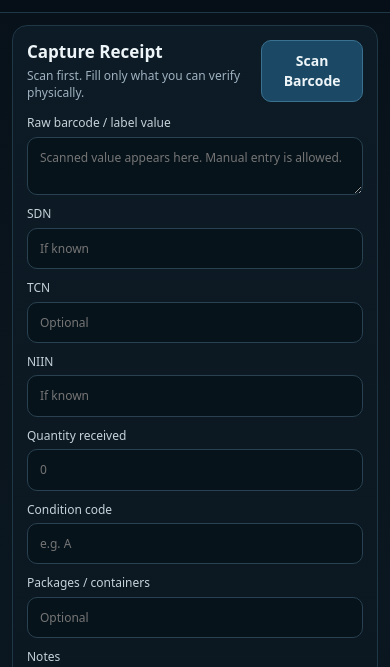
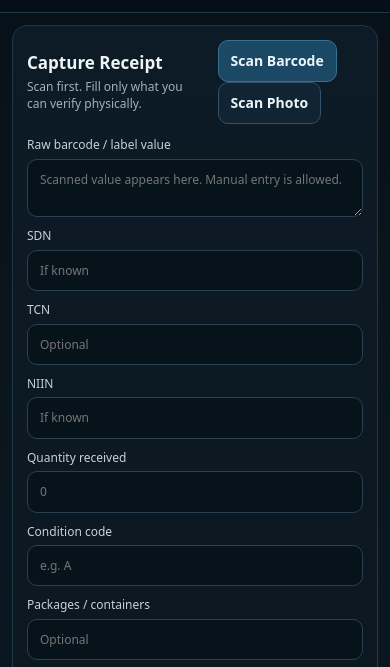
Before and after one commit to matthewgperez1-rgb/Scope-demo, a plain HTML site: page index.html in a window 390 px wide. Shown: the part 116-783 px from the top of the page. Drawn offline with Linux system fonts and the light colour scheme.

Commit message:
Add iPhone photo barcode scan fallback

```diff
--- a/index.html
+++ b/index.html
@@ -29,7 +29,7 @@
 <section id="capture" class="panel">
   <div class="section-head">
     <div><h2>Capture Receipt</h2><p>Scan first. Fill only what you can verify physically.</p></div>
-    <button id="scanBtn" class="primary">Scan Barcode</button>
+    <div class="scan-actions"><button id="scanBtn" class="primary">Scan Barcode</button><button id="photoScanBtn">Scan Photo</button></div>
   </div>
 
   <div id="cameraWrap" class="camera hidden">
@@ -41,6 +41,7 @@
     </div>
   </div>
 
+  <input id="photoScanInput" class="hidden" type="file" accept="image/*" capture="environment">
   <div id="scanStatus" class="notice hidden"></div>
 
   <div class="form-grid">
```
